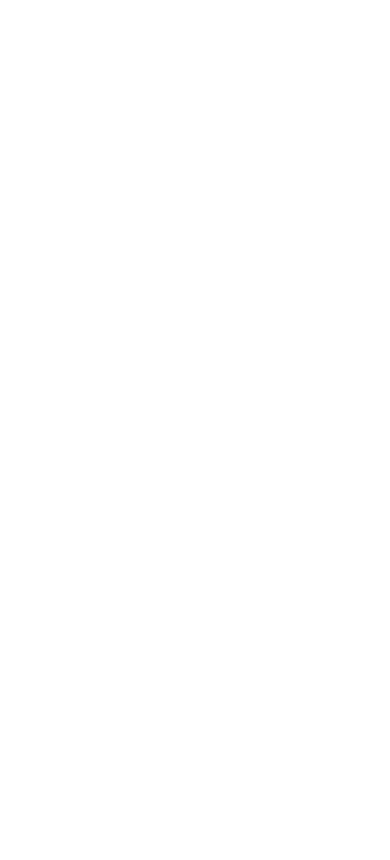
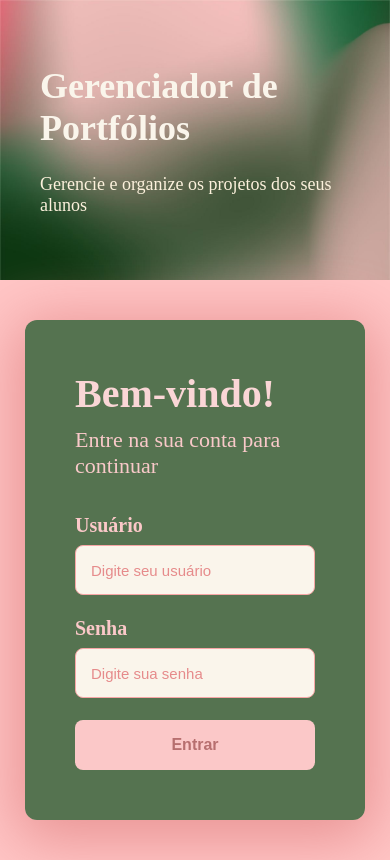
Before and after one commit to joaopmartins7-pixel/FrontPortfolio, a plain HTML site: page index.html in a window 390 px wide. Drawn offline with Linux system fonts and the light colour scheme.

Commit message:
interfaces

```diff
--- a/index.html
+++ b/index.html
@@ -3,10 +3,45 @@
 <head>
     <meta charset="UTF-8">
     <meta name="viewport" content="width=device-width, initial-scale=1.0">
-    <title>Document</title>
+    <title>Gerenciador de Portfólios - Login</title>
     <link rel="stylesheet" href="style.css">
 </head>
+
 <body>
+    <main class="pagina-login">
 
+        <section class="lado-esquerdo">
+            <div class="conteudo-esquerdo">
+                <h1>Gerenciador de <br>Portfólios</h1>
+                <p>
+                    Gerencie e organize os projetos dos seus alunos
+                </p>
+            </div>
+        </section>
+
+        <section class="lado-direito">
+
+            <section class="login-container">
+                <div class="cabecalho-login">
+                    <h2>Bem-vindo!</h2>
+                    <p>Entre na sua conta para continuar</p>
+                </div>
+
+                <form>
+                    <div class="campo">
+                        <label for="usuario">Usuário</label>
+                        <input type="text" id="usuario" placeholder="Digite seu usuário">
+                    </div>
+
+                    <div class="campo">
+                        <label for="senha">Senha</label>
+                        <input type="password" id="senha" placeholder="Digite sua senha">
+                    </div>
+
+                    <button class="btn-login"> <a href="menu.html">Entrar</a></button>
+                </form>
+            </section>
+        </section>
+    </main>
 </body>
 </html>
--- a/style.css
+++ b/style.css
@@ -0,0 +1,146 @@
+* {
+    margin: 0;
+    padding: 0;
+    box-sizing: border-box;
+}
+
+.pagina-login {
+    height: 100vh;
+    display: flex;
+}
+.lado-esquerdo {
+    width: 50%;
+    background-image: url(img/fundo_gerenciador.jpg);
+    background-repeat: no-repeat;
+    background-size: cover;
+    display: flex;
+    align-items: center;
+    justify-content: center;
+    padding: 60px;
+    color: white;
+}
+
+.conteudo-esquerdo h1 {
+    font-size: 52px;
+    margin-bottom: 25px;
+    color: #faf5eb;
+}
+
+.conteudo-esquerdo p {
+    font-size: 18px;
+    color: #fcf1dc;
+}
+
+.lado-direito {
+    width: 50%;
+    background-color: #ffc6c6;
+    display: flex;
+    align-items: center;
+    justify-content: center;
+    padding: 40px;
+}
+
+.login-container {
+    width: 420px;
+    box-shadow: 0 10px 60px 10px #e99393;
+    background-color: #4e6f4bf4;
+    padding: 50px;
+    border-radius: 12px;
+}
+
+.cabecalho-login {
+    margin-bottom: 35px;
+}
+
+.cabecalho-login h2 {
+    font-size: 40px;
+    color: #fad6d6;
+    margin-bottom: 10px;
+}
+
+.cabecalho-login p {
+    font-size: 22px;
+    color: #f9c9c9;
+}
+
+.campo {
+    display: flex;
+    flex-direction: column;
+    margin-bottom: 22px;
+}
+
+label {
+    font-size: 20px;
+    font-weight: 600;
+    color: #fbc8c8;
+    margin-bottom: 8px;
+}
+
+input {
+    width: 100%;
+    height: 50px;
+    border: 1px solid #f7a6a6;
+    color: #456a41;
+    background-color: #faf5eb;
+    border-radius: 8px;
+    padding: 0 15px;
+    font-size: 15px;
+    transition: 0.5s;
+}
+
+input:focus {
+    border-color: #537b4f;
+    outline: none;
+}
+
+input::placeholder {
+    color: #e68b8b;
+}
+
+button {
+    width: 100%;
+    height: 50px;
+    border: none;
+    border-radius: 8px;
+    background-color: #fbc8c8;
+    color: #537b4f;
+    font-size: 16px;
+    font-weight: 600;
+    cursor: pointer;
+    transition: 0.2s;
+}
+
+button:hover {
+    background-color: #f6abab;
+}
+
+@media (max-width: 800px) {
+
+    .pagina-login {
+        flex-direction: column;
+    }
+
+    .lado-esquerdo,
+    .lado-direito {
+        width: 100%;
+    }
+
+    .lado-esquerdo {
+        min-height: 280px;
+        padding: 40px;
+    }
+
+    .conteudo-esquerdo h1 {
+        font-size: 36px;
+    }
+
+    .lado-direito {
+        padding: 40px 25px;
+        height: 100%;
+    }
+}
+
+a{
+    color: #b76f6f;
+    text-decoration: none;
+}
--- /dev/null
+++ b/style2.css
@@ -0,0 +1,87 @@
+* {
+    box-sizing: border-box;
+    margin: 0;
+    padding: 0;
+}
+
+body {
+    background-image: url(img/fundo_rosa.png);
+    background-repeat: no-repeat;
+    background-size: cover;
+    height: 100vh;
+}
+
+header {
+    display: flex;
+    justify-content: space-between;
+    align-items: center;
+    padding: 15px 40px;
+    background-color: #f9c9c9;
+    height: 110px;
+    border-bottom: 1px solid #f7a6a6;
+}
+
+header h1 {
+    color: #537b4f;
+    font-size: 38px;
+}
+
+.div-header {
+    display: flex;
+    align-items: center;
+    gap: 20px;
+    font-size: 22px;
+    text-align: center;
+}
+
+header button {
+    border: none;
+    background: transparent;
+    font-size: 18px;
+}
+
+header button a,
+.div-header p {
+    color: #537b4f;
+    text-decoration: none;
+}
+
+header button a:hover{
+    color: #7a8c51;
+}
+
+main {
+    min-height: calc(100vh - 100px);
+    display: flex;
+    align-items: center;
+    justify-content: center;
+}
+
+.menu-container {
+    width: 50%;
+    display: grid;
+    grid-template-columns: 1fr 1fr;
+    column-gap: 80px;
+    row-gap: 100px;
+}
+
+.menu-item {
+    display: flex;
+    align-items: center;
+    gap: 18px;
+    padding: 18px;
+    background-color: #4e6f4bf4;
+    border: 2px solid #f7a6a6;
+    border-radius: 12px;
+    text-decoration: none;
+    color: #f9d0d0;
+    font-size: 38px;
+    transition: 0.3s;
+    width: 380px;
+}
+
+.menu-item:hover {
+    background-color: #425d3f;
+    color: #fcf1dc;
+    transform: scale(1.03);
+}
```
Also changed, not shown: cadastroaluno.html (added, +29 -0 lines), cadastroprojeto.html (added, +29 -0 lines), cadastroturma.html (added, +73 -0 lines), listaaluno.html (added, +29 -0 lines), listaprojeto.html (added, +29 -0 lines), listaturma.html (added, +29 -0 lines), menu.html (added, +59 -0 lines), img/fundo_gerenciador.jpg (added), img/fundo_rosa.png (added), script.js (deleted).
